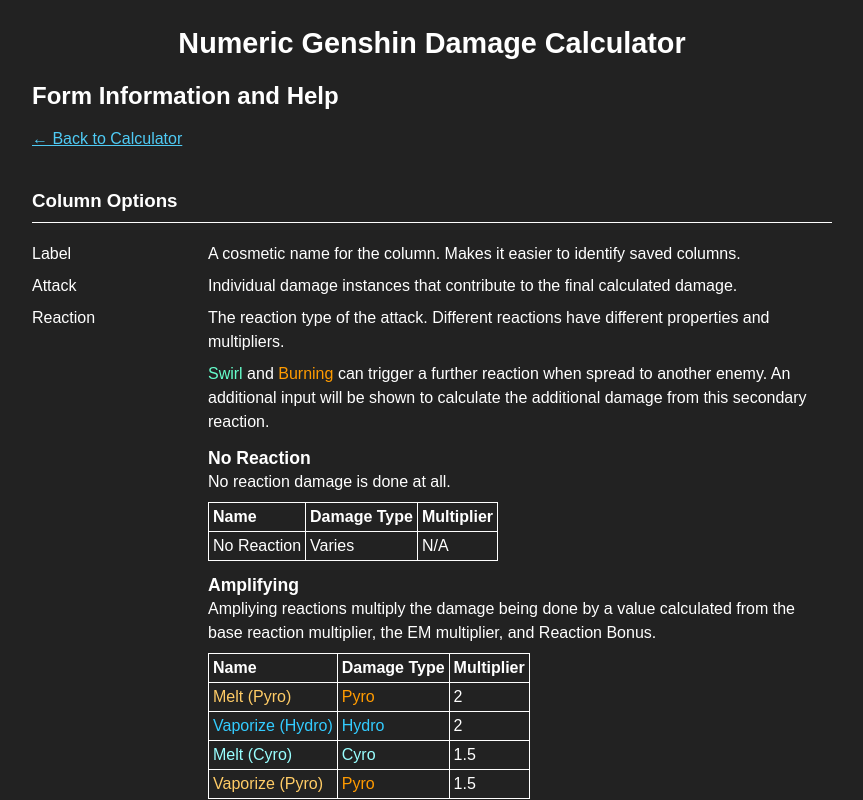
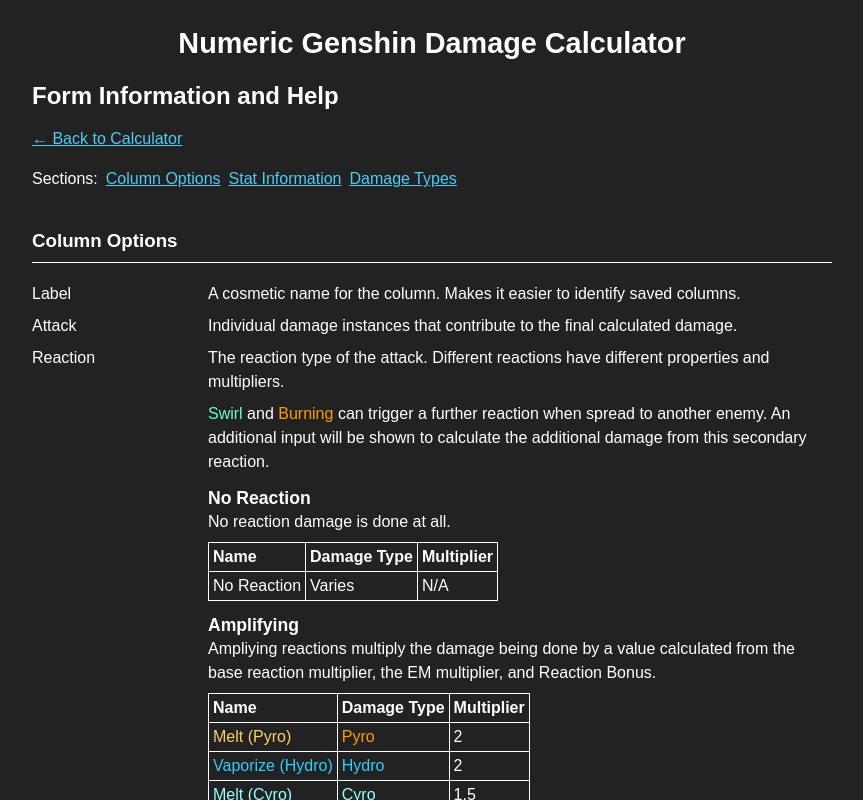
Before and after one commit to BrandonXLF/numeric-genshin-damage-calc, a React (Vite) app: page /help in a window 1280 px wide. Shown: the top 800 px of the page, without its empty margins (208-1071 px from the left). Built offline with nearby package versions, Linux system fonts and the light colour scheme.

Commit message:
Add a table of contents to the help page

```diff
--- a/src/less/HelpPage.less
+++ b/src/less/HelpPage.less
@@ -4,6 +4,20 @@
 	text-align: start;
 	margin-bottom: 2em;
 	font-size: 1rem;
+
+	nav {
+		margin-top: 1em;
+
+		ol {
+			display: inline-flex;
+			list-style: none;
+			gap: 0.5em;
+			margin: 0;
+			padding: 0;
+			padding-left: 0.5em;
+			flex-wrap: wrap;
+		}
+	}
 
 	h2 {
 		margin-top: 0;
--- a/src/pages/HelpPage.tsx
+++ b/src/pages/HelpPage.tsx
@@ -7,30 +7,50 @@
 import { topDescs } from "../utils/TopDescs";
 import '../less/HelpPage.less';
 import Page from "../components/Page";
+import damageTypes from "../utils/damageTypes";
+
+const entries = [
+	{
+		name: 'Column Options',
+		section: 'general',
+		data: [...topDescs.entries()].map(([name, desc]) => ({ name, desc }))
+	},
+	{
+		name: 'Stat Information',
+		section: 'stats',
+		data: stats
+	},
+	{
+		name: 'Damage Types',
+		section: 'damage',
+		data: damageTypes
+	}
+];
 
 export default function HelpPage() {
 	return <Page title="Form Information and Help">
 		<div className="help-page">
 			<h2>Form Information and Help</h2>
 			<Link to="/">&larr; Back to Calculator</Link>
-			<h3>Column Options</h3>
-			<dl>
-				{[...topDescs.entries()].map(([name, desc]) =>
+			<nav aria-labelledby="toc-label">
+				<span id="toc-label">Sections:</span>{''}
+				<ol className="toc">
+					{entries.map(entry => <li key={entry.name}>
+						<a href={`#${entry.section}`}>{entry.name}</a>
+					</li>)}
+				</ol>
+			</nav>
+			{entries.map(entry => <Fragment key={entry.name}>
+				<h3 id={entry.section}>{entry.name}</h3>
+				<dl aria-labelledby={entry.section}>
+					{entry.data.map(({ name, desc }) =>
 						<Fragment key={name}>
 							<dt>{name}</dt>
 							<dd>{desc ?? '-'}</dd>
 						</Fragment>
 					)}
 				</dl>
-			<h3>Stat Information</h3>
-			<dl>
-				{stats.map(stat =>
-					<Fragment key={stat.name}>
-						<dt>{stat.name}</dt>
-						<dd>{stat.desc ?? '-'}</dd>
-					</Fragment>
-				)}
-			</dl>
+			</Fragment>)}
 		</div>
 	</Page>;
 }
```
Lines whose indentation alone changed are shown as unchanged.
